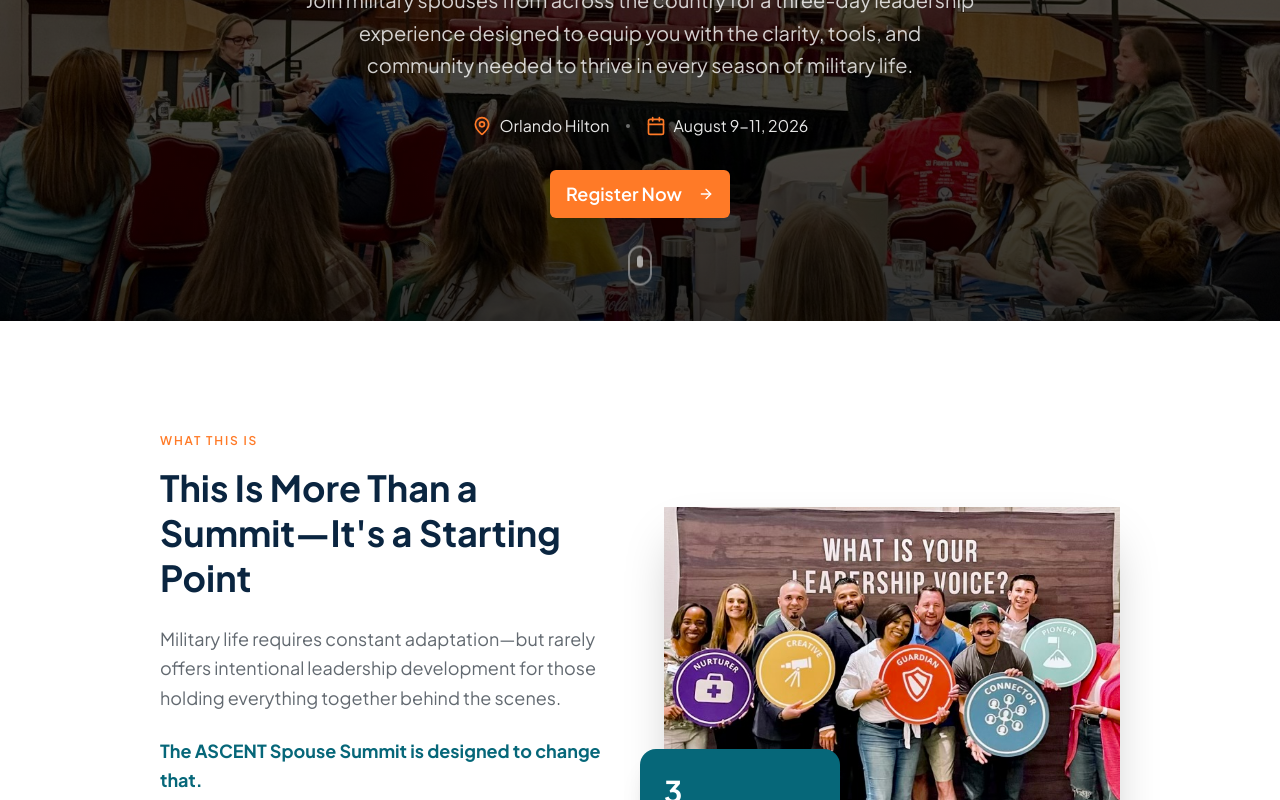
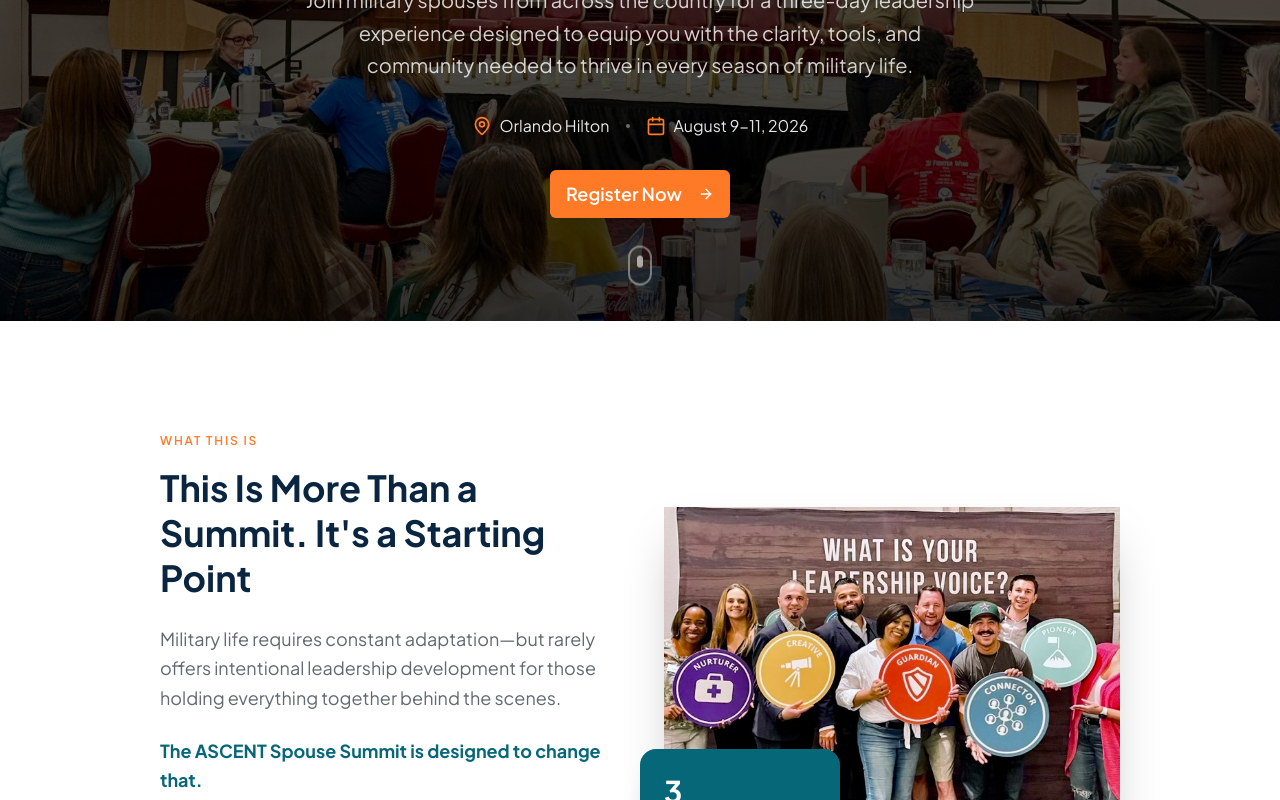
Before and after one commit to tilsherm/mfiafsa, a Next.js app: page /ascentsignup in a window 1280 px wide. Shown: the part 399-1199 px from the top of the page. Built offline with nearby package versions, Linux system fonts and the light colour scheme.

Commit message:
style: update heading punctuation on ASCENT signup page
Change em dash to period for improved readability.

```diff
--- a/app/ascentsignup/page.tsx
+++ b/app/ascentsignup/page.tsx
@@ -142,7 +142,7 @@ export default function AscentSignupPage() {
                 What This Is
               </p>
               <h2 className="text-3xl sm:text-4xl font-bold text-[#0a2540] mb-6 leading-tight">
-                {"This Is More Than a Summit—It's a Starting Point"}
+                {"This Is More Than a Summit. It's a Starting Point"}
               </h2>
               <p className="text-[#1F2933]/70 text-lg mb-6 leading-relaxed">
                 Military life requires constant adaptation—but rarely offers intentional leadership development for those holding everything together behind the scenes.
```
